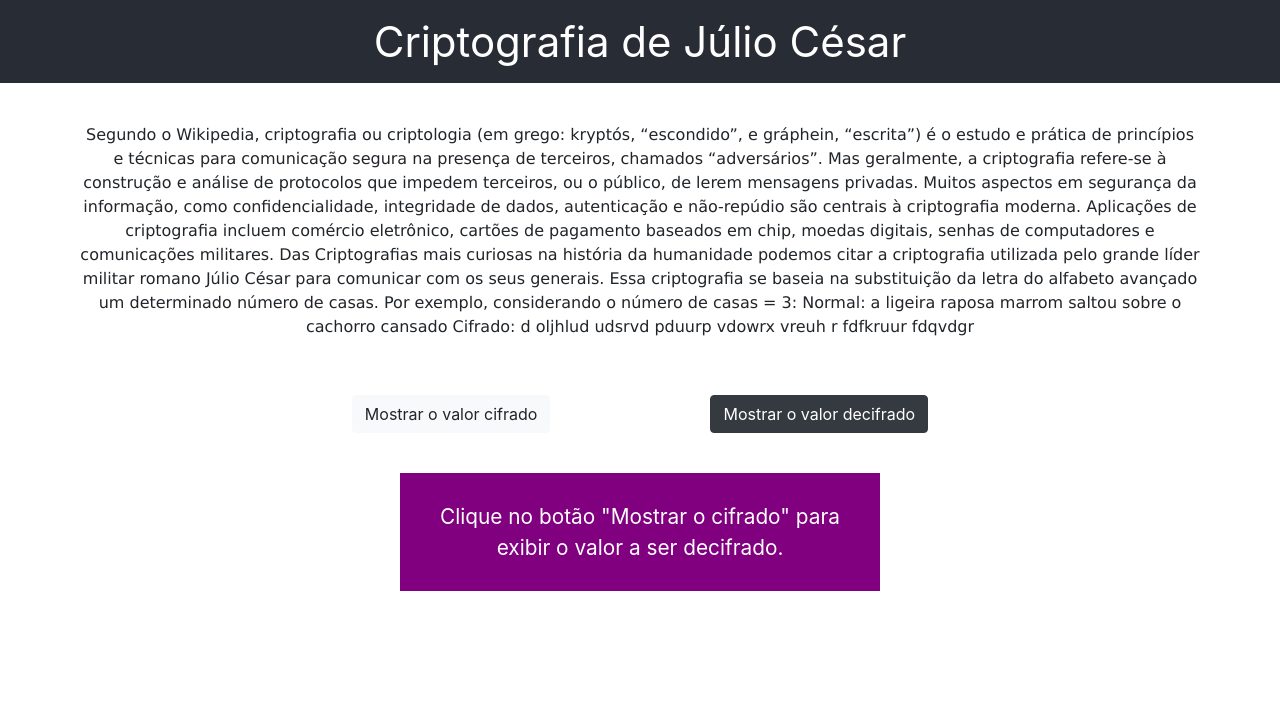
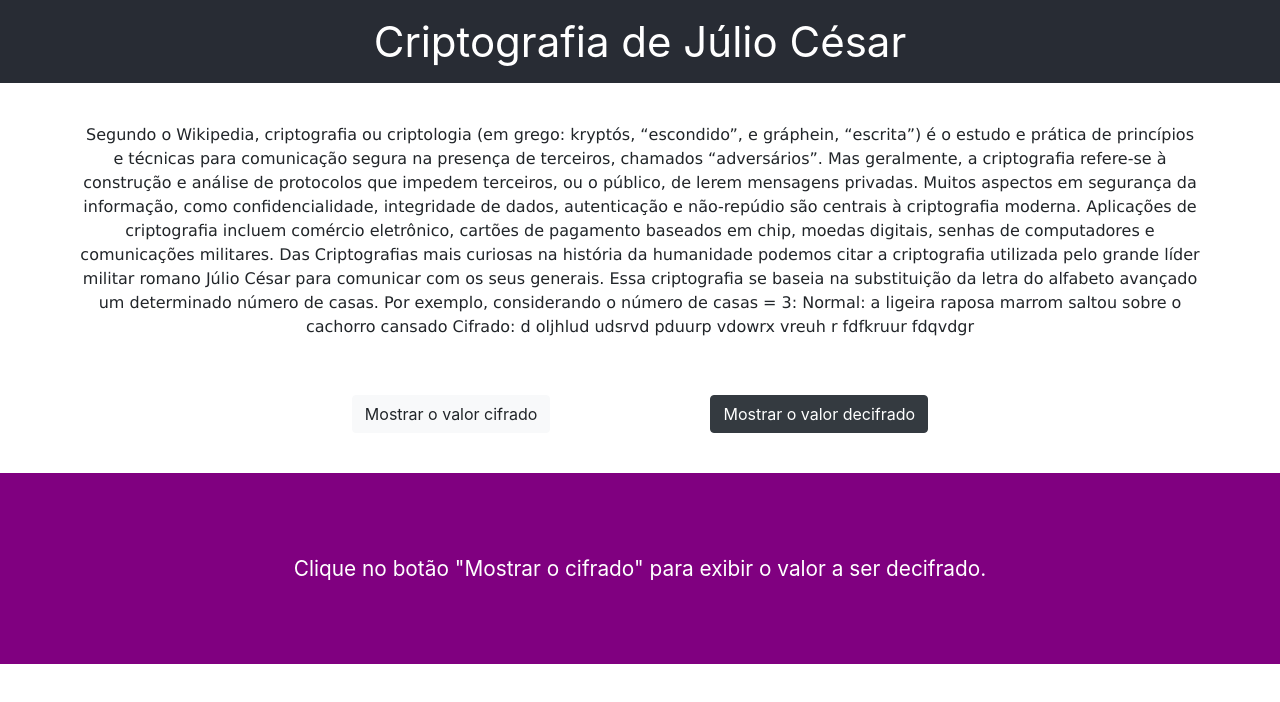
Before and after one commit to fabioborgesjr/ad-challenge, a React app: page / in a window 1280 px wide. Built offline with nearby package versions, Linux system fonts and the light colour scheme.

Commit message:
display component style definition

```diff
--- a/src/components/utils/display/Display.css
+++ b/src/components/utils/display/Display.css
@@ -4,12 +4,10 @@
     display: flex;
     justify-content: center;
     font-size: 1.3em;
-    overflow: hidden;
-    padding: 1.5vh;
-    margin-inline-start: 50vh;
-    margin-inline-end: 50vh;
 }
 
 .display > p {
-    margin: 2vh;
+    margin: 10vh;
+    overflow: hidden;
+
 }
```
